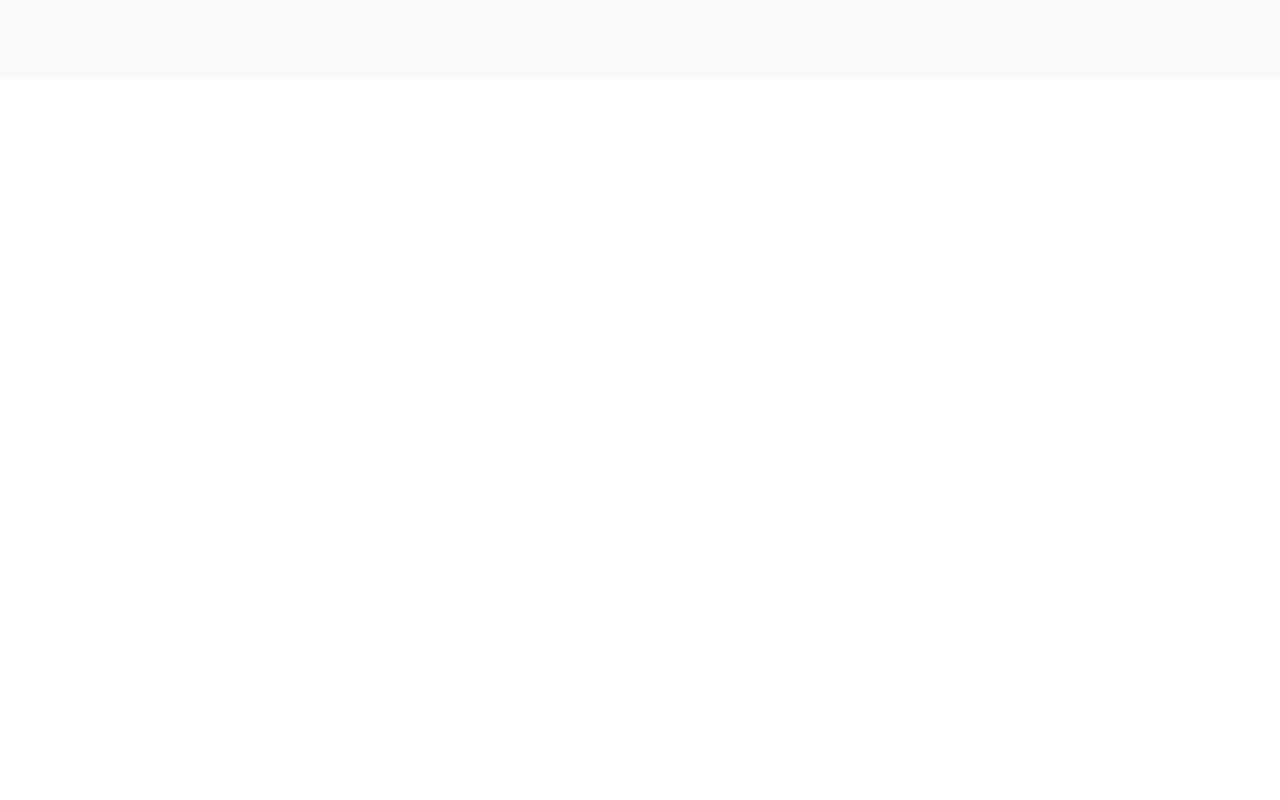
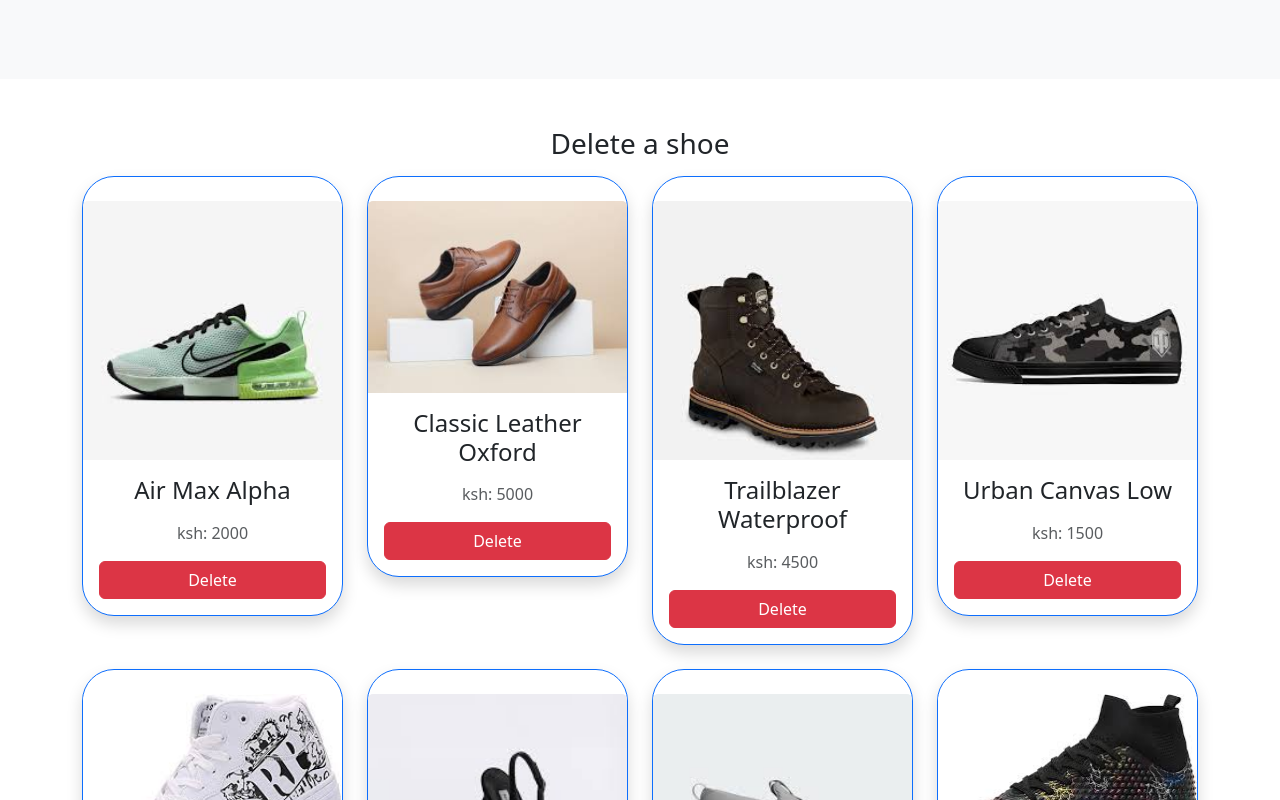
Before and after one commit to PETEROH018/Summative-Lab-Building-a-React-Based-Personal-Project-Showcase-App, a React (Vite) app: page /admin in a window 1280 px wide. Shown: the part 1440-2240 px from the top of the page. Before the commit the page ends 1519 px from the top, so only its background shows below. Built offline with nearby package versions, Linux system fonts and the light colour scheme; data requests are answered from the project's data file.

Commit message:
Added the delete section component into the admin page

```diff
--- a/src/pages/AdminPage.jsx
+++ b/src/pages/AdminPage.jsx
@@ -1,11 +1,11 @@
 import Navbar from '../components/Navbar'
 import NewShoeForm from '../components/NewShoeForm'
 import UpdateShoeForm from '../components/UpdateShoeForm'
+import DeleteSection from '../components/DeleteSection'
+
 export default function AdminPage(){
 
-
-
-    return (
+return (
     <>
       <Navbar/>
       <div className="d-flex justify-content-center align-items-center vh-150 bg-light mt-3 ">
@@ -24,6 +24,7 @@
           </div>
          </div>
         </div>
+        <DeleteSection/>
 
      </>
 
```
